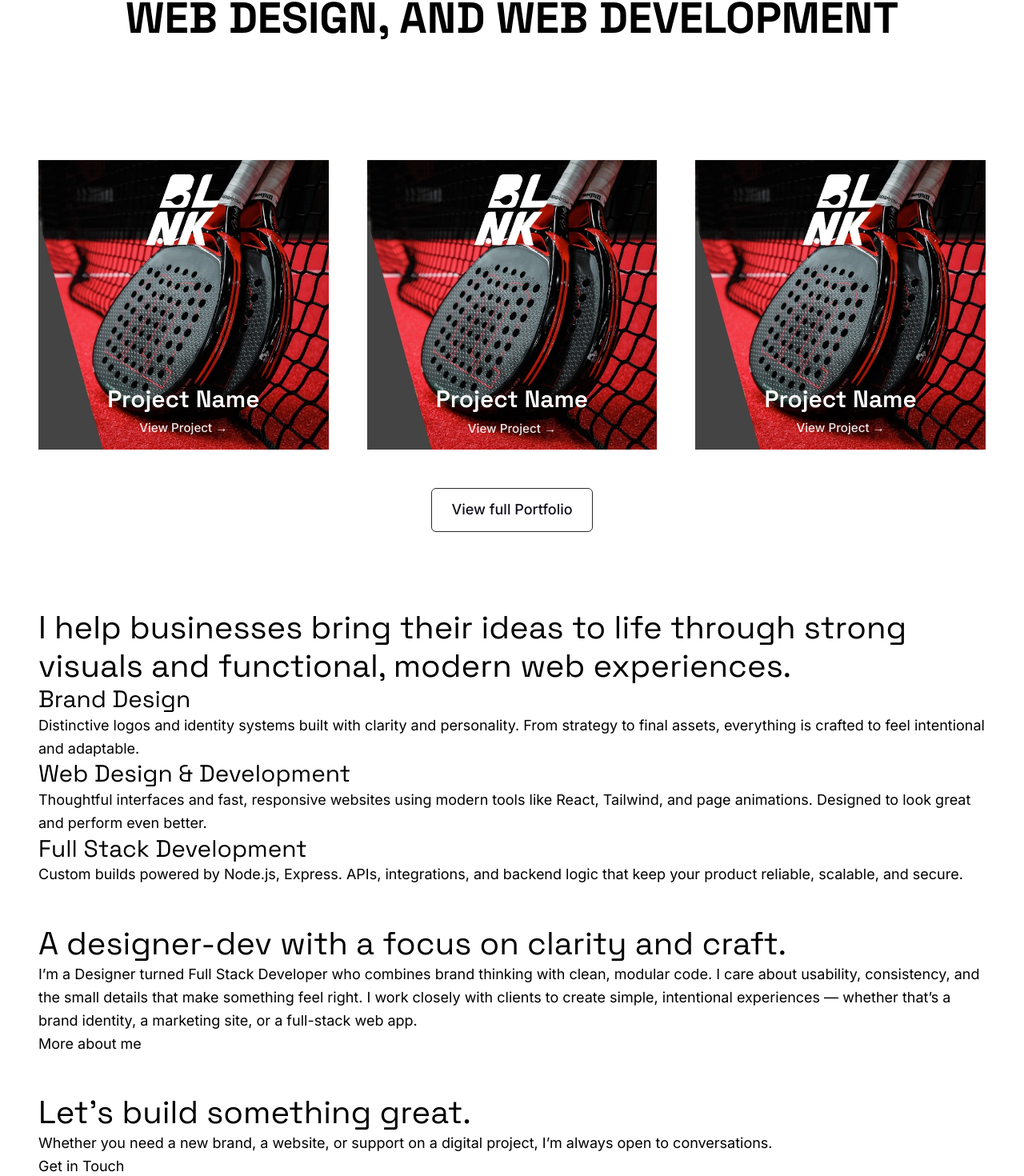
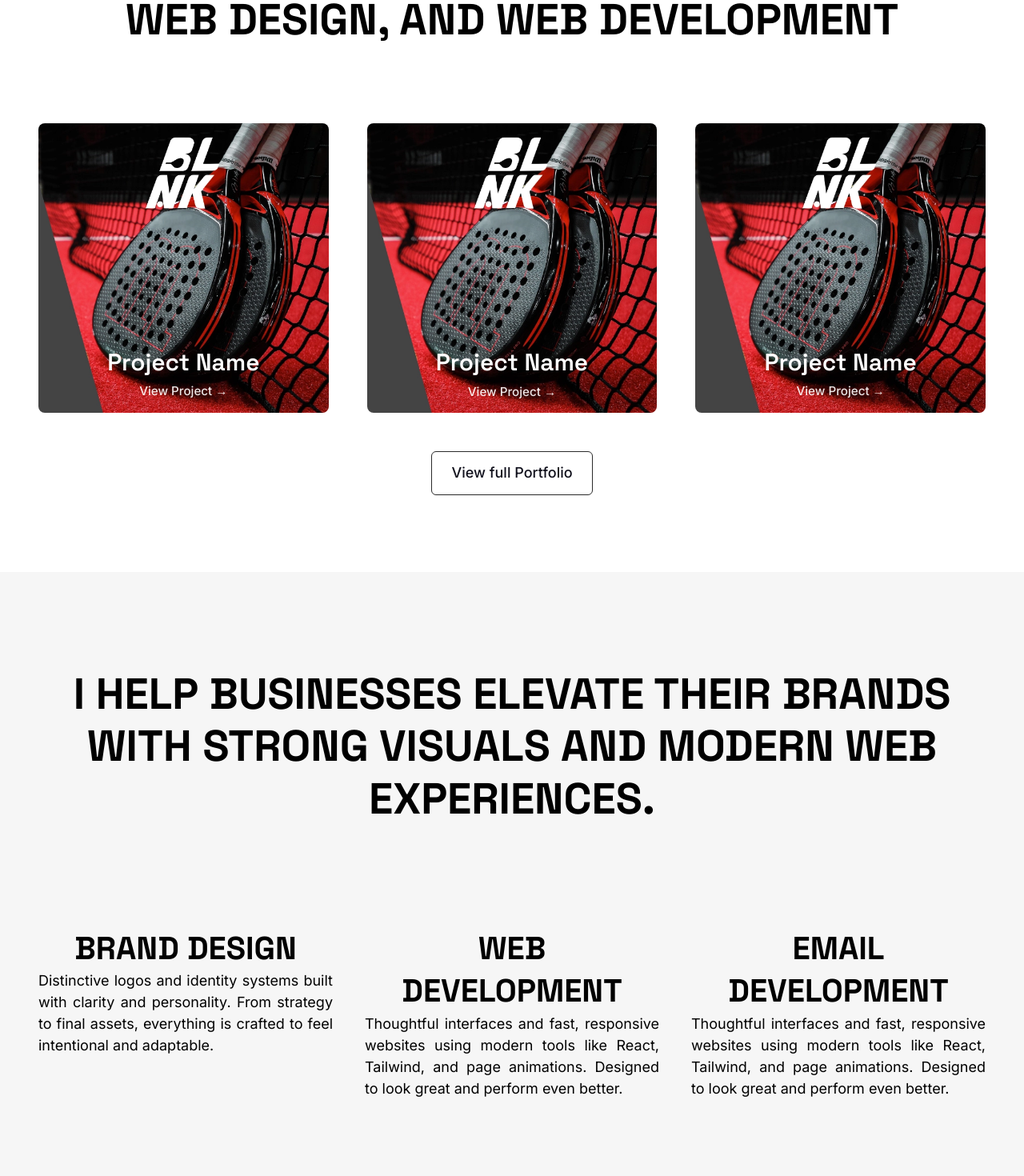
Before and after one commit to tiagocostarebelo/reactjs-tiagocr-portfolio, a React (Vite) app: page / in a window 1280 px wide. Shown: the part 1045-2515 px from the top of the page at 80% size. Built offline with nearby package versions, Linux system fonts and the light colour scheme.

Commit message:
feat: Services page component initial strucutre and style done. Adjusted Hero, FeaturedProjects and ProjectCard components too with small style changes to keep consistency

```diff
--- a/src/components/sections/FeaturedProjects.jsx
+++ b/src/components/sections/FeaturedProjects.jsx
@@ -4,9 +4,9 @@ import ProjectCard from '../ui/ProjectCard'
 
 const FeaturedProjects = () => {
     return (
-        <section className="w-full h-auto flex flex-col text-center my-12">
-            <h2 className="text-2xl md:text-3xl font-bold uppercase my-12">A selection of recent work from brand identity, <br />web design, and web development</h2>
-            <div className="grid grid-cols-1 md:grid-cols-3 gap-12 mt-24 mb-12">
+        <section className="w-full h-auto flex flex-col text-center pb-24">
+            <h2 className="text-2xl md:text-3xl font-bold uppercase my-24">A selection of recent work from brand identity, <br />web design, and web development</h2>
+            <div className="grid grid-cols-1 md:grid-cols-3 gap-12 mb-12">
                 <ProjectCard />
                 <ProjectCard />
                 <ProjectCard />
--- a/src/components/sections/Hero.jsx
+++ b/src/components/sections/Hero.jsx
@@ -3,7 +3,7 @@ import Button from '../ui/Button'
 
 const Hero = () => {
     return (
-        <section className="bg-[url(assets/tcr_pattern_gray.svg)] bg-cover bg-black-rich text-white">
+        <section className="bg-[url(assets/tcr_pattern_gray.svg)] bg-cover bg-black-rich text-white border">
             <div className="w-full h-[80dvh] flex flex-col items-center justify-center text-center">
                 <h2 className="text-2xl md:text-3xl font-bold uppercase">I design distinctive brands and<br /> build modern, fast websites.</h2>
                 <p className="text-lg mt-4">Brand identity + Web Development for small businesses, <br />creators and founders who want to stand out.</p>
--- /dev/null
+++ b/src/components/sections/Services.jsx
@@ -0,0 +1,25 @@
+import React from 'react'
+
+const Services = () => {
+    return (
+        <section className="w-full h-auto text-center pb-24 bg-gray-light">
+            <h2 className="text-2xl md:text-3xl font-bold uppercase my-24">I help businesses elevate their brands with strong visuals and modern web experiences.</h2>
+            <div className="flex flex-col lg:flex-row gap-x-10">
+                <div className="my-8 flex-1 group">
+                    <h3 className="text-2xl font-bold uppercase transition-transform duration-700 ease-out group-hover:scale-105">Brand Design</h3>
+                    <p className="text-base text-justify transition-transform duration-700 ease-out group-hover:scale-105">Distinctive logos and identity systems built with clarity and personality. From strategy to final assets, everything is crafted to feel intentional and adaptable.</p>
+                </div>
+                <div className="my-8 flex-1 group">
+                    <h3 className="text-2xl font-bold uppercase transition-transform duration-700 ease-out group-hover:scale-105">Web Development</h3>
+                    <p className="text-base text-justify transition-transform duration-700 ease-out group-hover:scale-105">Thoughtful interfaces and fast, responsive websites using modern tools like React, Tailwind, and page animations. Designed to look great and perform even better.</p>
+                </div>
+                <div className="my-8 flex-1 group">
+                    <h3 className="text-2xl font-bold uppercase transition-transform duration-700 ease-out group-hover:scale-105">Email Development</h3>
+                    <p className="text-base text-justify transition-transform duration-700 ease-out group-hover:scale-105">Thoughtful interfaces and fast, responsive websites using modern tools like React, Tailwind, and page animations. Designed to look great and perform even better.</p>
+                </div>
+            </div>
+        </section>
+    )
+}
+
+export default Services
--- a/src/components/ui/ProjectCard.jsx
+++ b/src/components/ui/ProjectCard.jsx
@@ -5,7 +5,7 @@ import blnkCover from '../../assets/blnk_cover.webp'
 const ProjectCard = () => {
     return (
         <Link to={`/projects/projectId`} className="group block">
-            <div className="relative overflow-hidden bg-white">
+            <div className="relative overflow-hidden bg-white rounded-lg">
                 <div className="aspect-[16/16] overflow-hidden">
                     <img src={blnkCover}
                         alt="BLNK logo"
--- a/src/pages/homePage.jsx
+++ b/src/pages/homePage.jsx
@@ -1,27 +1,14 @@
 import React from 'react';
 import Hero from '../components/sections/Hero';
 import FeaturedProjects from '../components/sections/FeaturedProjects';
+import Services from '../components/sections/Services';
 
 const HomePage = () => {
     return (
         <>
             <Hero />
             <FeaturedProjects />
-            <section >
-                <h2>I help businesses bring their ideas to life through strong visuals and functional, modern web experiences.</h2>
-                <div>
-                    <h3>Brand Design</h3>
-                    <p>Distinctive logos and identity systems built with clarity and personality. From strategy to final assets, everything is crafted to feel intentional and adaptable.</p>
-                </div>
-                <div>
-                    <h3>Web Design & Development</h3>
-                    <p>Thoughtful interfaces and fast, responsive websites using modern tools like React, Tailwind, and page animations. Designed to look great and perform even better.</p>
-                </div>
-                <div>
-                    <h3>Full Stack Development</h3>
-                    <p>Custom builds powered by Node.js, Express. APIs, integrations, and backend logic that keep your product reliable, scalable, and secure.</p>
-                </div>
-            </section>
+            <Services />
             <section>
                 <h2>A designer-dev with a focus on clarity and craft.</h2>
                 <p>I’m a Designer turned Full Stack Developer who combines brand thinking with clean, modular code. I care about usability, consistency, and the small details that make something feel right.
```
